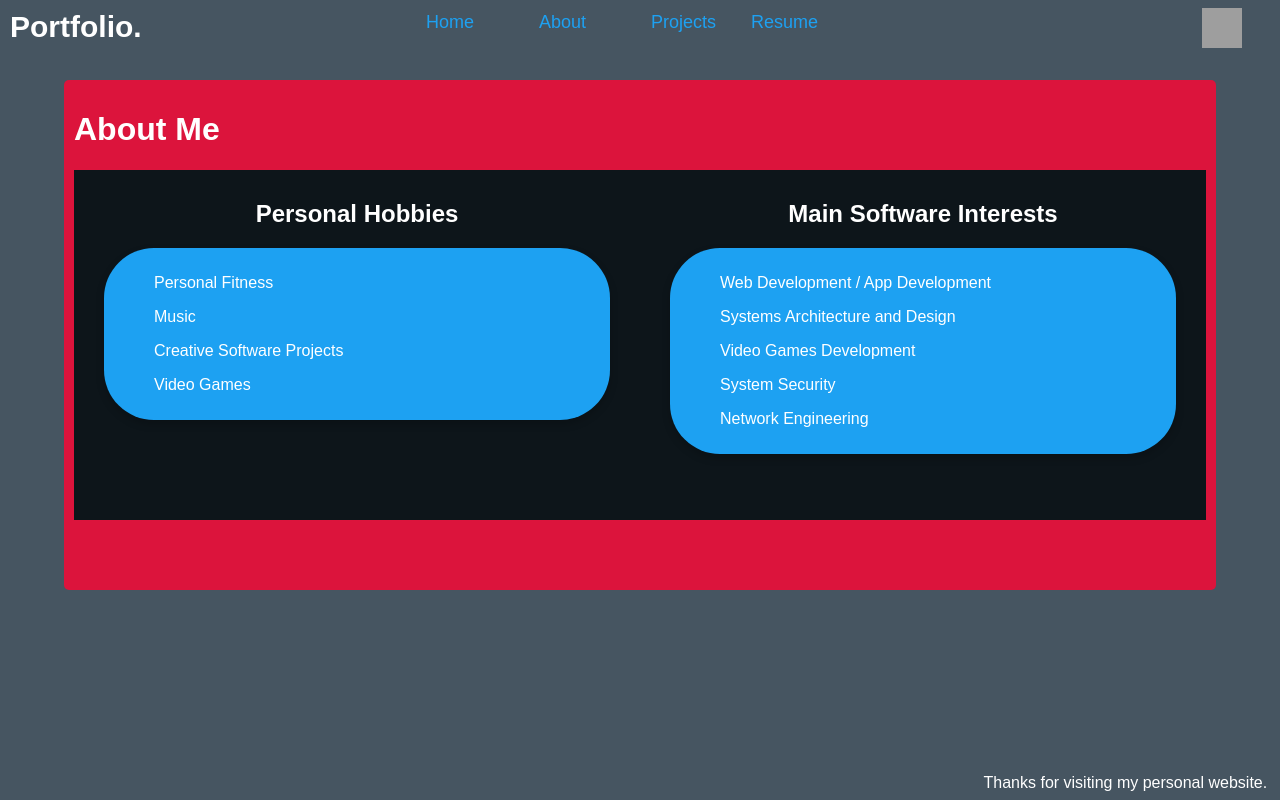
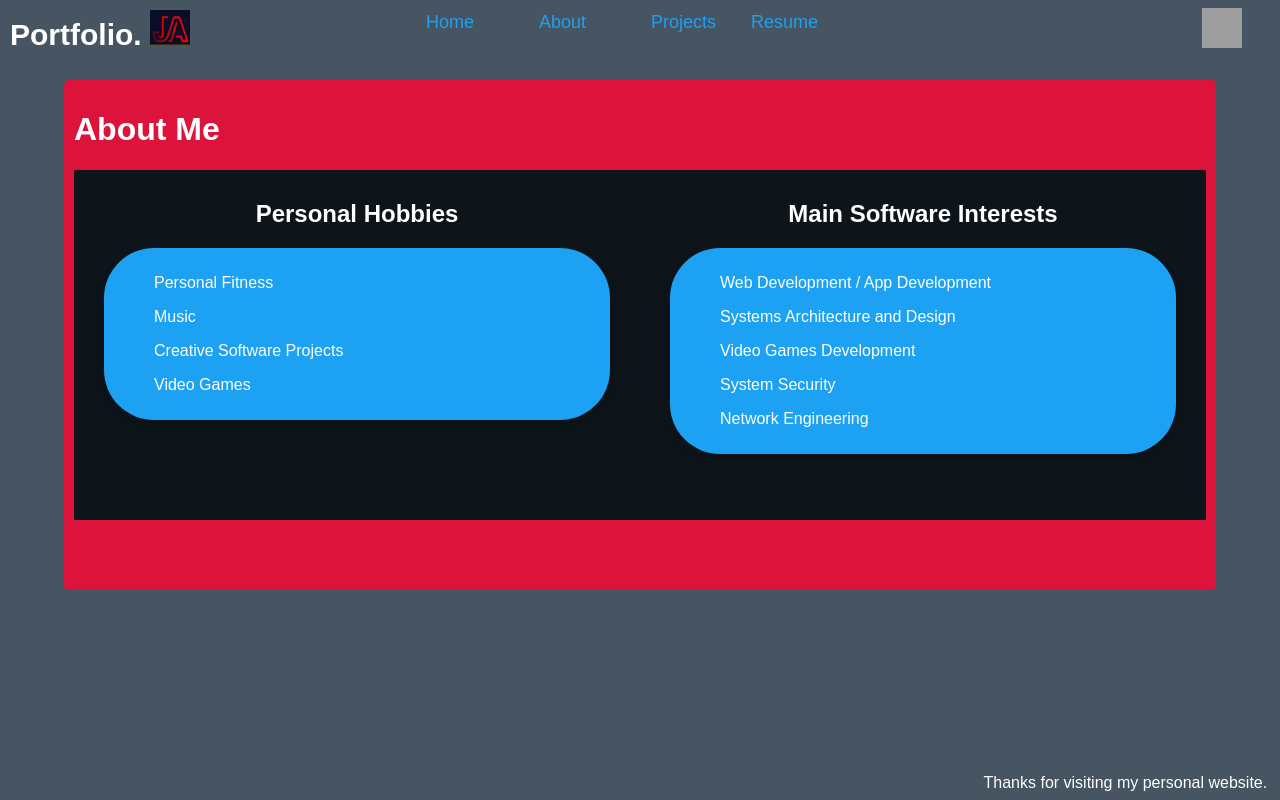
Before and after one commit to archer15/Personal_Website, a React (Create React App) app: page /about in a window 1280 px wide. Built offline with nearby package versions, Linux system fonts and the light colour scheme; grey boxes are pictures that could not be loaded.

Commit message:
Added logo and title Change to look professional

```diff
--- a/public/index.html
+++ b/public/index.html
@@ -2,7 +2,7 @@
 <html lang="en">
   <head>
     <meta charset="utf-8" />
-    <link rel="icon" href="%PUBLIC_URL%/favicon.ico" />
+    <link rel="icon" href="%PUBLIC_URL%/JA_logo.PNG" />
 
     <meta name="viewport" content="width=device-width, initial-scale=1" />
     <meta name="theme-color" content="#000000" />
@@ -10,7 +10,7 @@
       name="description"
       content="Web site created using create-react-app"
     />
-    <link rel="apple-touch-icon" href="%PUBLIC_URL%/logo192.png" />
+    <link rel="apple-touch-icon" href="%PUBLIC_URL%/JA_logo.PNG" />
     <!--
       manifest.json provides metadata used when your web app is installed on a
       user's mobile device or desktop. See https://developers.google.com/web/fundamentals/web-app-manifest/
@@ -25,7 +25,7 @@
       work correctly both with client-side routing and a non-root public URL.
       Learn how to configure a non-root public URL by running `npm run build`.
     -->
-    <title>React App</title>
+    <title>Joshua Archer Portfolio</title>
   </head>
   <body>
     <noscript>You need to enable JavaScript to run this app.</noscript>
--- a/src/App.css
+++ b/src/App.css
@@ -42,7 +42,9 @@ a:active {
   top:1%;
   right:3%;
 }
-
+.logo_img {
+  border-radius: 0%;
+}
 .img_link {
 
   border-radius: 0%;
--- a/src/App.js
+++ b/src/App.js
@@ -5,7 +5,7 @@ import {
 } from "react-router-dom"
 import About from './pages/about.js'
 import Home from './pages/home.js'
-
+import JA_logo from './JA_logo.PNG'
 import Projects from './pages/projects.js'
 import my_cv from './pages/JoshuaArcher_CV_2021.pdf'
 import linkedin_image from './pages/linkedin.png'
@@ -16,7 +16,8 @@ const padding = {
 const App = () => {
   return (
     <div className="App-main">
-      <div className="App-title">Portfolio.</div>
+      <div className="App-title">Portfolio. <img src={JA_logo} alt="Joshua Archer" width="40" height="35" className="logo_img">
+        </img></div>
       <div className="App-router">
           <Router>
 
```
Also changed, not shown: public/JA_logo.PNG (added), src/JA_logo.PNG (added).
